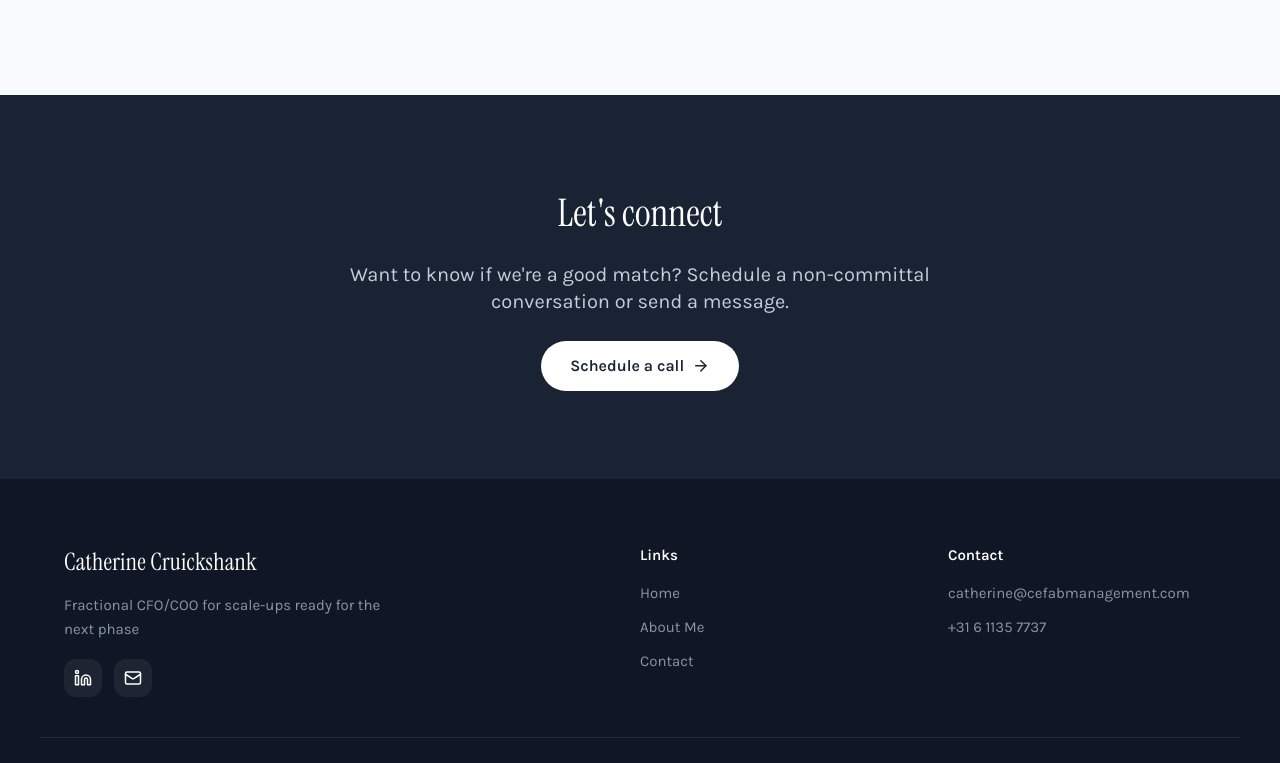
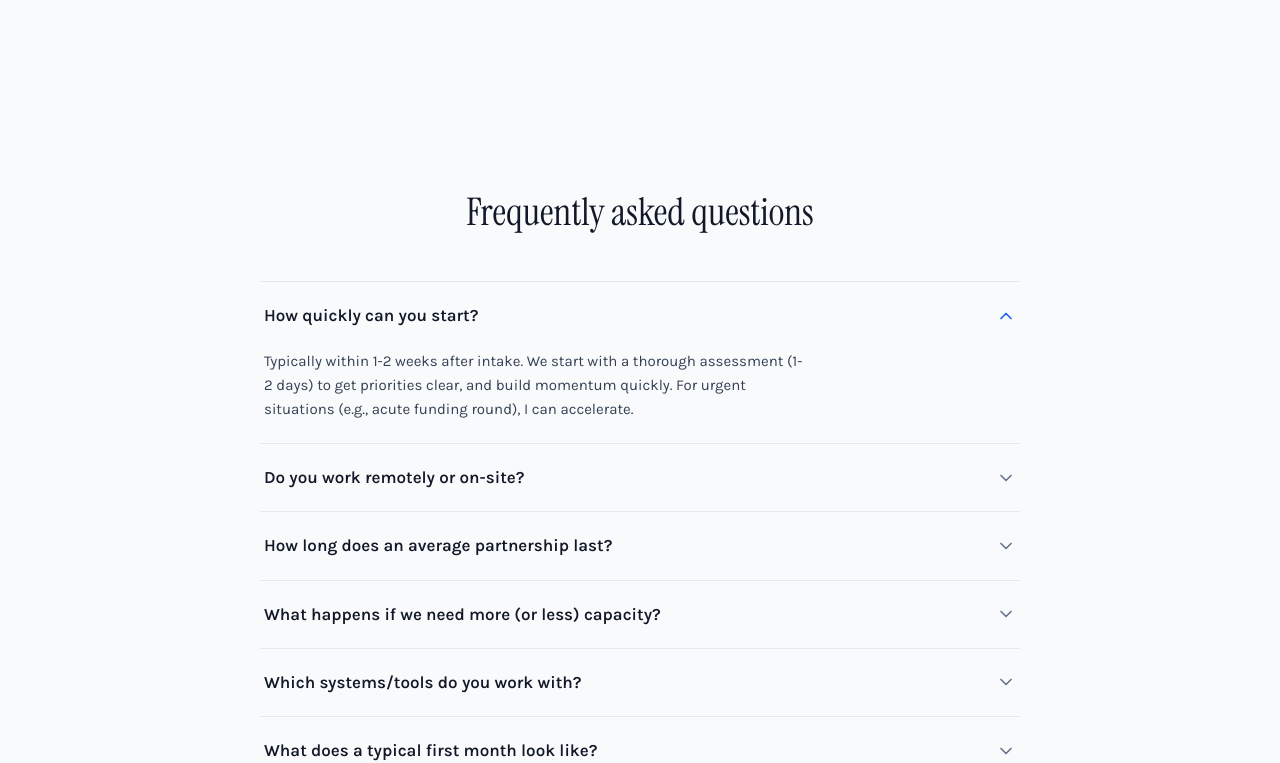
Before and after one commit to decipherindustries/cefabmanagement.com, a Next.js app: page /en in a window 1280 px wide. Shown: the part 4140-4903 px from the top of the page. Built offline with nearby package versions, Linux system fonts and the light colour scheme; no server answers.

Commit message:
feat: faq section

```diff
--- a/app/[locale]/page.tsx
+++ b/app/[locale]/page.tsx
@@ -7,6 +7,7 @@ import { SoundFamiliar } from "@/components/sections/SoundFamiliar";
 import { WhyWorkTogether } from "@/components/sections/WhyWorkTogether";
 import { WhatIDo } from "@/components/sections/WhatIDo";
 import { Packages } from "@/components/sections/Packages";
+import { Faq } from "@/components/sections/Faq";
 import { Connect } from "@/components/sections/Connect";
 
 export async function generateMetadata({ params }: { params: Promise<{ locale: string }> }): Promise<Metadata> {
@@ -31,6 +32,7 @@ export default async function HomePage({ params }: { params: Promise<{ locale: s
       <WhyWorkTogether dict={dict} />
       <WhatIDo dict={dict} />
       <Packages locale={locale as Locale} dict={dict} />
+      <Faq dict={dict} />
       <Connect locale={locale as Locale} dict={dict} />
     </main>
   );
--- /dev/null
+++ b/components/sections/Faq.tsx
@@ -0,0 +1,17 @@
+import { Section } from "@/components/layout/Section";
+import { SectionHead } from "@/components/layout/SectionHead";
+import { FAQItem } from "@/components/ui/FAQItem";
+import type { Dictionary } from "@/content";
+
+export function Faq({ dict }: { dict: Dictionary }) {
+  return (
+    <Section label={dict.faq.title}>
+      <SectionHead title={dict.faq.title} />
+      <div className="ck-faq">
+        {dict.faq.items.map((f, i) => (
+          <FAQItem key={f.q} question={f.q} defaultOpen={i === 0}>{f.a}</FAQItem>
+        ))}
+      </div>
+    </Section>
+  );
+}
```
